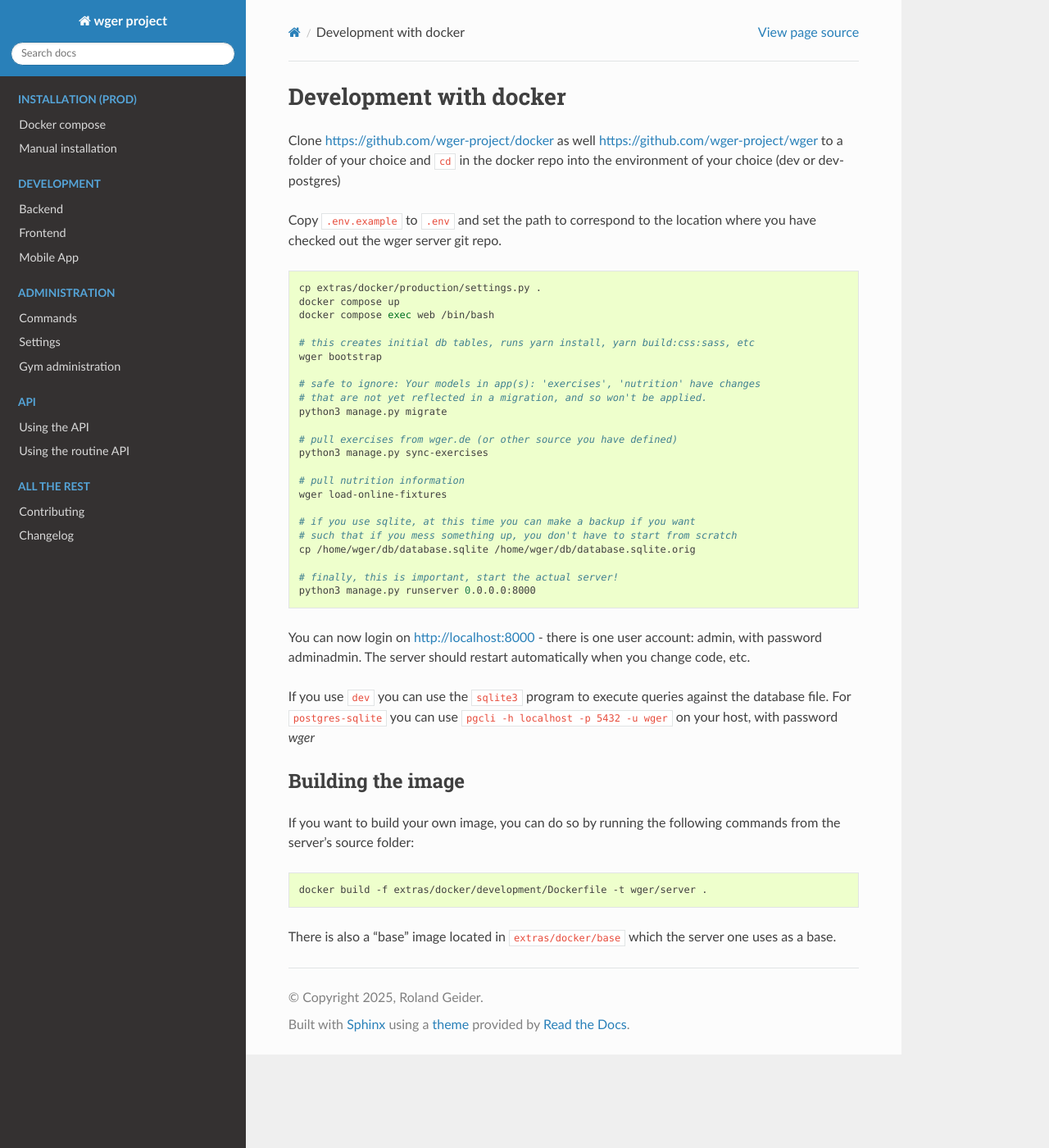
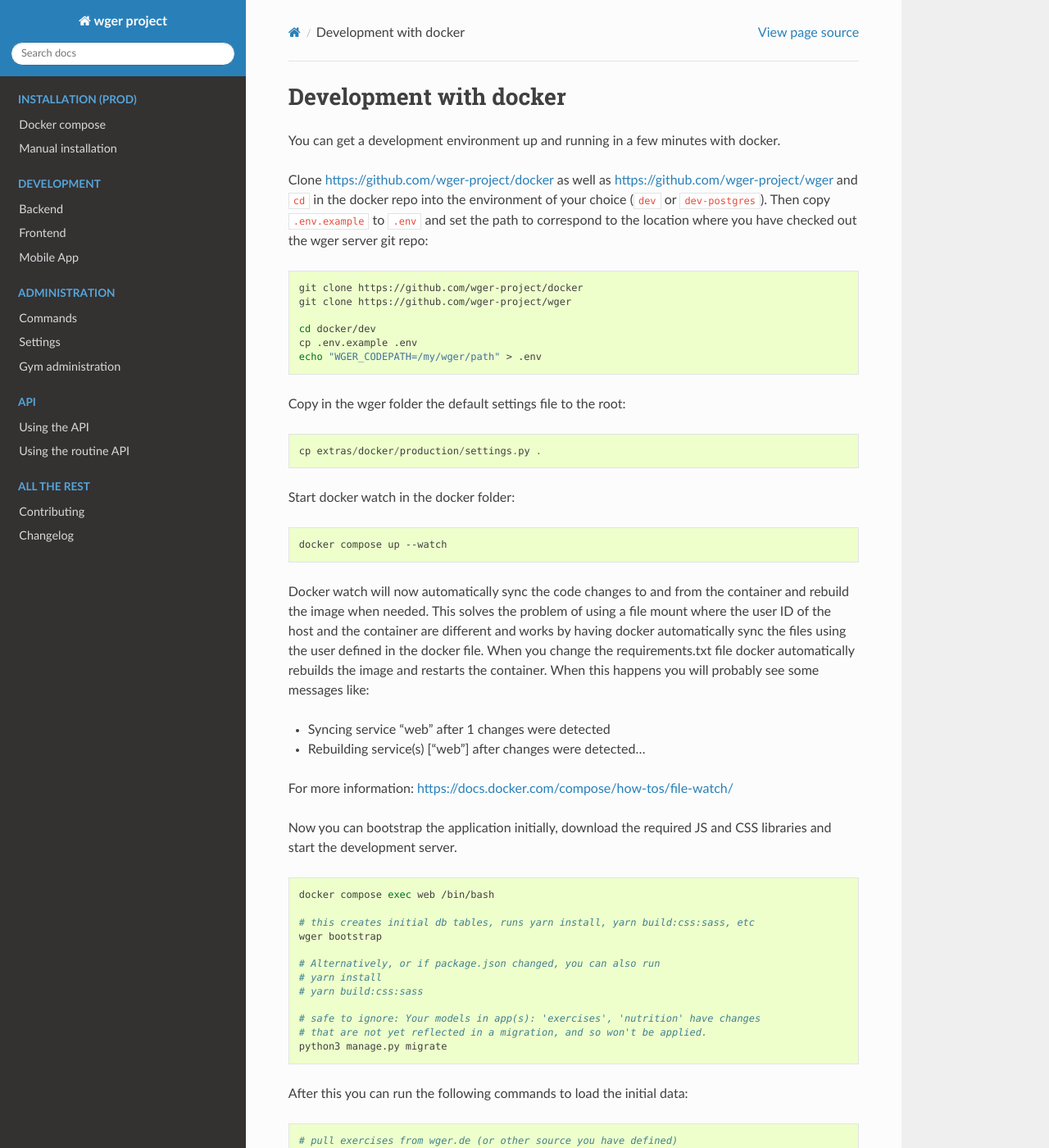
Before and after one commit to wger-project/docs, a Sphinx documentation site: the page built from docs/development/docker.rst, in a window 1280 px wide and 1400 px high. Shown: the whole window at 82% size. Built offline with Sphinx 7.4.7 and the Read the Docs theme 3.1.0, drawn with Linux system fonts in a browser that asks for light colours; some of the changed text lies outside the part shown.

Commit message:
Update documentation on how to develop using docker compose watch
See https://github.com/wger-project/docker/pull/119

```diff
--- a/docs/development/docker.rst
+++ b/docs/development/docker.rst
@@ -3,25 +3,70 @@
 Development with docker
 ========================
 
-Clone https://github.com/wger-project/docker as well
-https://github.com/wger-project/wger to a folder of your choice and
-``cd`` in the docker repo into the environment of your choice (dev or dev-postgres)
+You can get a development environment up and running in a few minutes with docker.
 
-Copy ``.env.example`` to ``.env`` and set the path to correspond to the location where you
-have checked out the wger server git repo.
+
+Clone https://github.com/wger-project/docker as well as
+https://github.com/wger-project/wger and ``cd`` in the docker repo into the
+environment of your choice (``dev`` or ``dev-postgres``). Then copy ``.env.example``
+to ``.env`` and set the path to correspond to the location where you have checked
+out the wger server git repo:
+
 
 .. code-block:: bash
 
+    git clone https://github.com/wger-project/docker
+    git clone https://github.com/wger-project/wger
+
+    cd docker/dev
+    cp .env.example .env
+    echo "WGER_CODEPATH=/my/wger/path" > .env
+
+Copy in the wger folder the default settings file to the root::
+
     cp extras/docker/production/settings.py .
-    docker compose up
+
+Start docker watch in the docker folder:
+
+.. code-block:: bash
+
+    docker compose up --watch
+
+Docker watch will now automatically sync the code changes to and from the container
+and rebuild the image when needed. This solves the problem of using a file mount
+where the user ID of the host and the container are different and works by having
+docker automatically sync the files using the user defined in the docker file.
+When you change the requirements.txt file docker automatically rebuilds the image
+and restarts the container. When this happens you will probably see some messages
+like:
+
+* Syncing service "web" after 1 changes were detected
+* Rebuilding service(s) ["web"] after changes were detected...
+
+For more information: https://docs.docker.com/compose/how-tos/file-watch/
+
+Now you can bootstrap the application initially, download the required JS and
+CSS libraries and start the development server.
+
+
+.. code-block:: bash
+
     docker compose exec web /bin/bash
 
     # this creates initial db tables, runs yarn install, yarn build:css:sass, etc
     wger bootstrap
 
+    # Alternatively, or if package.json changed, you can also run
+    # yarn install
+    # yarn build:css:sass
+
     # safe to ignore: Your models in app(s): 'exercises', 'nutrition' have changes
     # that are not yet reflected in a migration, and so won't be applied.
     python3 manage.py migrate
+
+After this you can run the following commands to load the initial data:
+
+.. code-block:: bash
 
     # pull exercises from wger.de (or other source you have defined)
     python3 manage.py sync-exercises
@@ -36,25 +81,39 @@
     # finally, this is important, start the actual server!
     python3 manage.py runserver 0.0.0.0:8000
 
-You can now login on http://localhost:8000 - there is one user account: admin,
-with password adminadmin. The server should restart automatically when you
-change code, etc.
+You can now login on http://localhost:8000 with the default administrator user
+(afterwards you just need to start the server, no need to bootstrap again):
+
+* username: ``admin``
+* password: ``adminadmin``
+
 
 If you use ``dev`` you can use the ``sqlite3`` program to execute queries
 against the database file. For ``postgres-sqlite`` you can use
 ``pgcli -h localhost -p 5432 -u wger`` on your host, with password `wger`
 
 
-Building the image
--------------------
+You will probably want to configure your IDE to use the python interpreter
+in the container so you can start the server from there. Since this is very
+dependent on the one you are using, consult its documentation for how to do
+this:
 
-If you want to build your own image, you can do so by running the following
-commands from the server's source folder:
-
-.. code-block:: bash
-
-    docker build -f extras/docker/development/Dockerfile -t wger/server .
+* https://code.visualstudio.com/docs/containers/quickstart-python
+* https://www.jetbrains.com/help/pycharm/using-docker-as-a-remote-interpreter.html
 
 
-There is also a "base" image located in ``extras/docker/base`` which the
-server one uses as a base.
+Note that while the default configuration for settings.py uses environmental
+variables to configure the behaviour of the application, these only take effect
+when you restart the container. Since during development you probably want the
+changes to take effect immediately, you can just set the values in settings.py,
+the development server will pick it up automatically and restart. For example,
+in settings.py you will find::
+
+    WGER_SETTINGS["EXERCISE_CACHE_TTL"] = env.int("EXERCISE_CACHE_TTL", 3600)
+
+where the value is read from the env variable EXERCISE_CACHE_TTL. But this can
+be changed to just::
+
+    WGER_SETTINGS["EXERCISE_CACHE_TTL"] = 123
+
+to take effect immediately directly.
--- a/docs/production/docker.rst
+++ b/docs/production/docker.rst
@@ -32,8 +32,9 @@
 Optionally download current exercises, exercise images and the ingredients
 from wger.de. Please note that ``load-online-fixtures`` will overwrite any local
 changes you might have while ``sync-ingredients`` should be used afterward once
-you have imported the initial fixtures::
+you have imported the initial fixtures:
 
+.. code-block:: bash
     docker compose exec web python3 manage.py sync-exercises
     docker compose exec web python3 manage.py download-exercise-images
     docker compose exec web python3 manage.py download-exercise-videos
@@ -54,8 +55,9 @@
 
 **Update the application**
 
-Just remove the containers and pull the newest version::
+Just remove the containers and pull the newest version:
 
+.. code-block:: bash
     docker compose pull
     docker compose up -d
 
@@ -85,7 +87,8 @@
 
      docker compose exec web python3 manage.py migrate
      docker compose exec --user root web /bin/bash
-     docker compose exec --user postgres db psql wger -U wger
+     docker compose exec db psql wger -U wger
+     docker compose exec cache redis-cli FLUSHALL
 
 Configuration
 -------------
@@ -152,12 +155,15 @@
 The easiest way to deploy this application to prod is to use a reverse proxy like
 nginx or traefik. You can change the port this application exposes and reverse proxy
 your domain to it. For this just edit the "nginx" service in docker-compose.yml and
-set the port to some value, e.g. `"8080:80"` then configure your proxy to forward
+set the port to some value, e.g. ``"8080:80"`` then configure your proxy to forward
 requests to it, e.g. for nginx (no other ports need to be changed, they are used
-only within the application's docker network):
+only within the application's docker network).
+
+There is also an example with Caddy, a webserver that can automatically generate
+SSL certificates for you and is very easy to use.
 
 Also notice that the application currently needs to run on its own (sub)domain
-and not in a subdirectory, so `location /wger {` will probably only mostly work
+and not in a subdirectory, so ``<domain>/wger`` will probably only mostly work.
 
 
 If you get CSRF errors
@@ -279,3 +285,17 @@
     docker compose exec -T db psql --username wger --dbname wger -c "ALTER USER wger WITH PASSWORD 'wger'"
     docker compose up
     rm backup.sql
+
+Building the image
+-------------------
+
+If you want to build your own image, you can do so by running the following
+commands from the server's source folder:
+
+.. code-block:: bash
+
+    docker build -f extras/docker/development/Dockerfile -t wger/server .
+
+
+There is also a "base" image located in ``extras/docker/base`` which the
+server one uses as a base.
```
